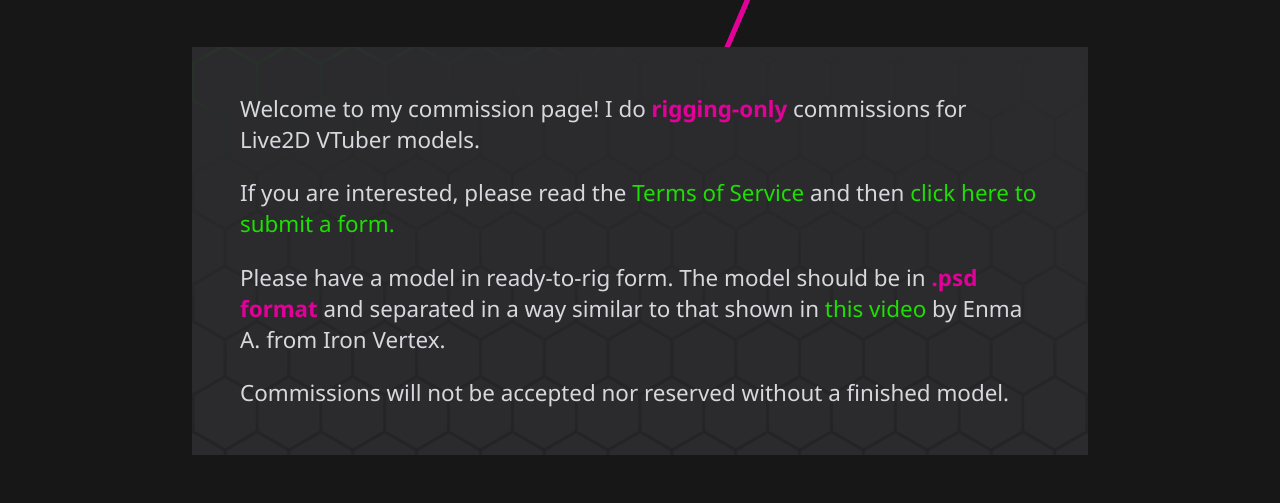
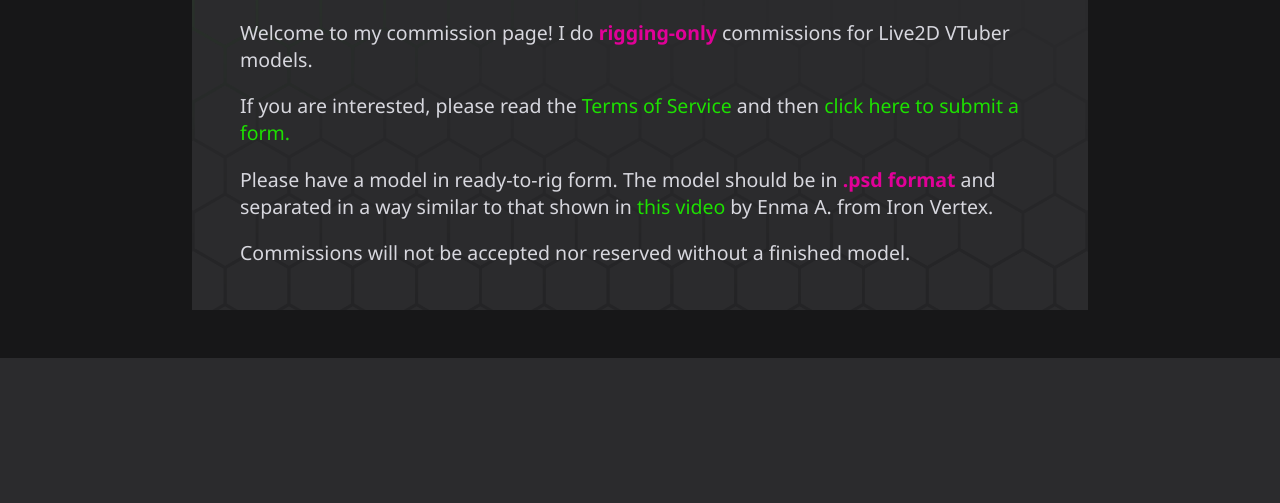
Before and after one commit to typeou/typeou.github.io, a PHP site: page /redesign/comms.html in a window 1280 px wide. Shown: the part 695-1198 px from the top of the page. After the commit the page ends 1053 px from the top, so only its background shows below. Run offline with PHP 8.4, Linux system fonts and the light colour scheme.

Commit message:
Font scaling adjustment.

```diff
--- a/redesign/style.css
+++ b/redesign/style.css
@@ -14,7 +14,7 @@
     --menuBackground: #363638;
 
     --headerHeight: min(8vw, 6vh);
-    --fontSize: 3.5rem;
+    --fontSize: calc(var(--headerHeight) * 0.85 + 0.5rem);
 }
 
 @font-face {
```
Also changed, not shown: redesign/favicon.png.
